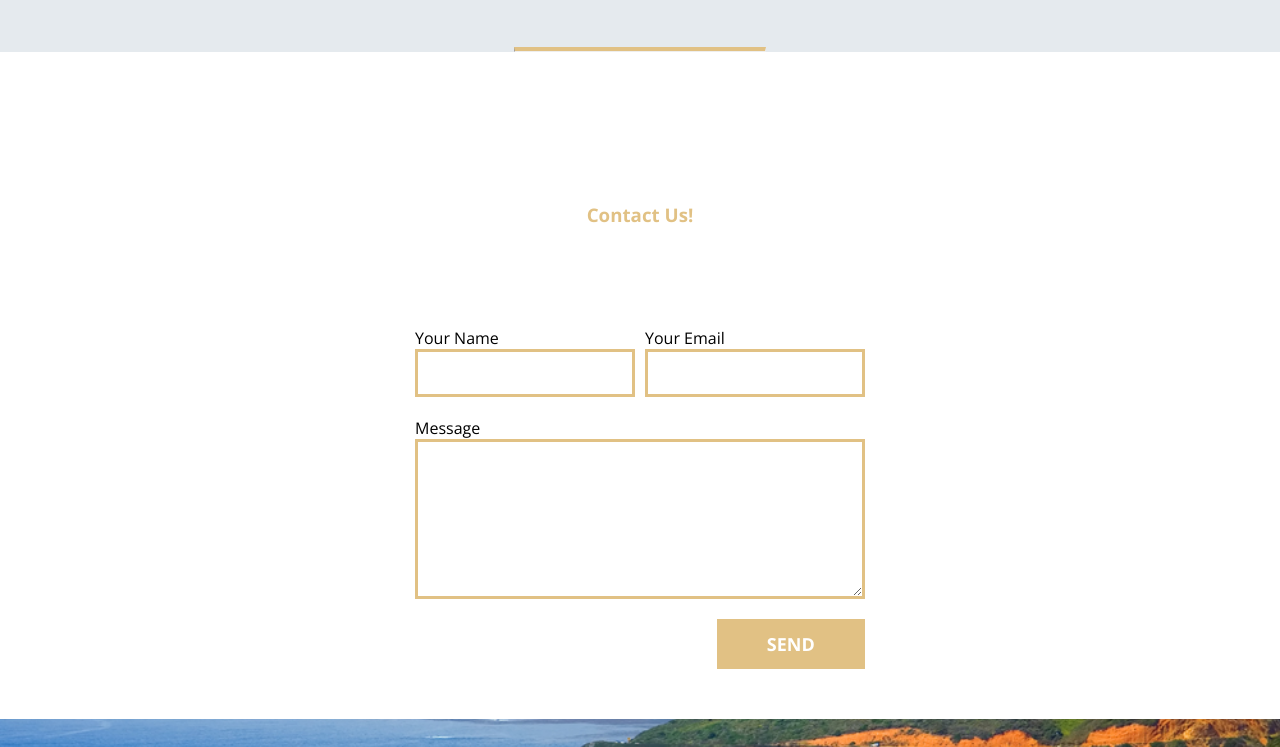
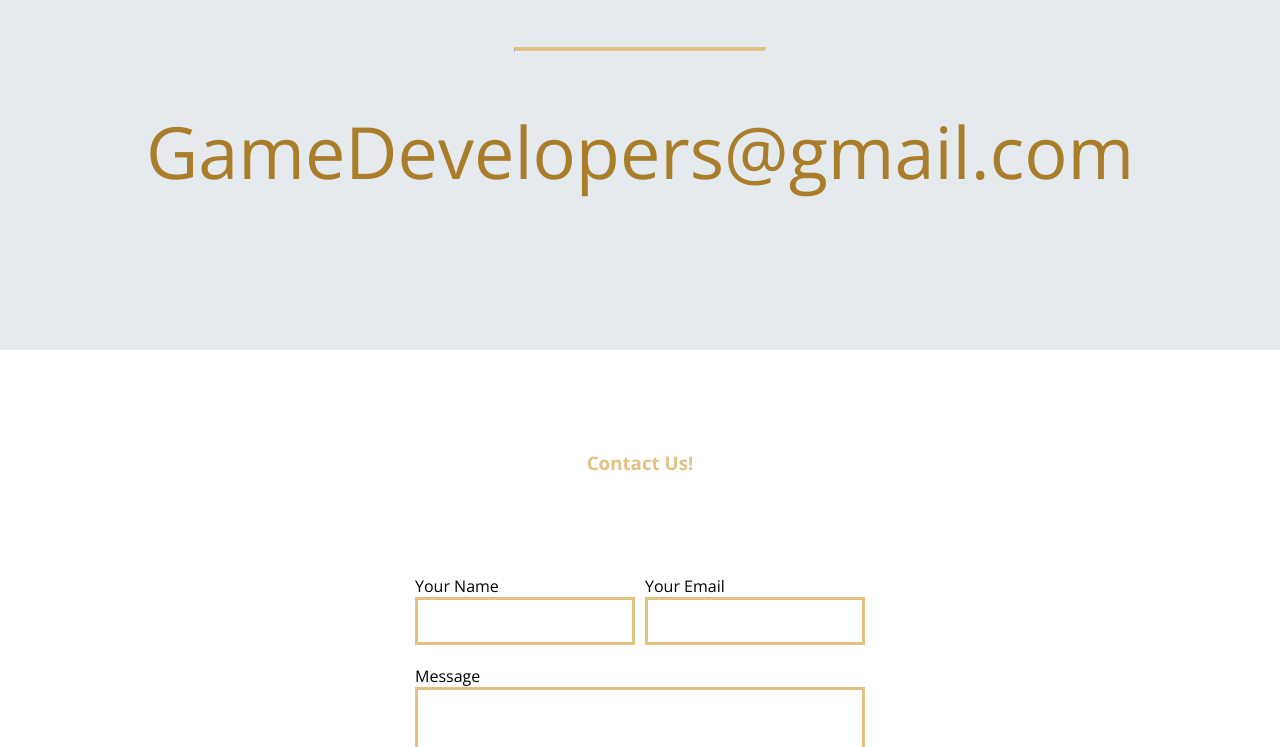
Before and after one commit to unholydeath7856/GamDevSite, a plain HTML site: page index.html in a window 1280 px wide. Shown: the part 3455-4202 px from the top of the page. Drawn offline with nearby package versions, Linux system fonts and the light colour scheme; files whose address does not match are found by name.

Commit message:
Update index.html

```diff
--- a/index.html
+++ b/index.html
@@ -586,7 +586,7 @@
 
             <hr class="bar">
 
-
+            <a class="biglink" href="mailto:unholydeath7856@gmail.com"><span class="biglink">GameDevelopers@gmail.com</span></a>
 
         </section>
 
```
